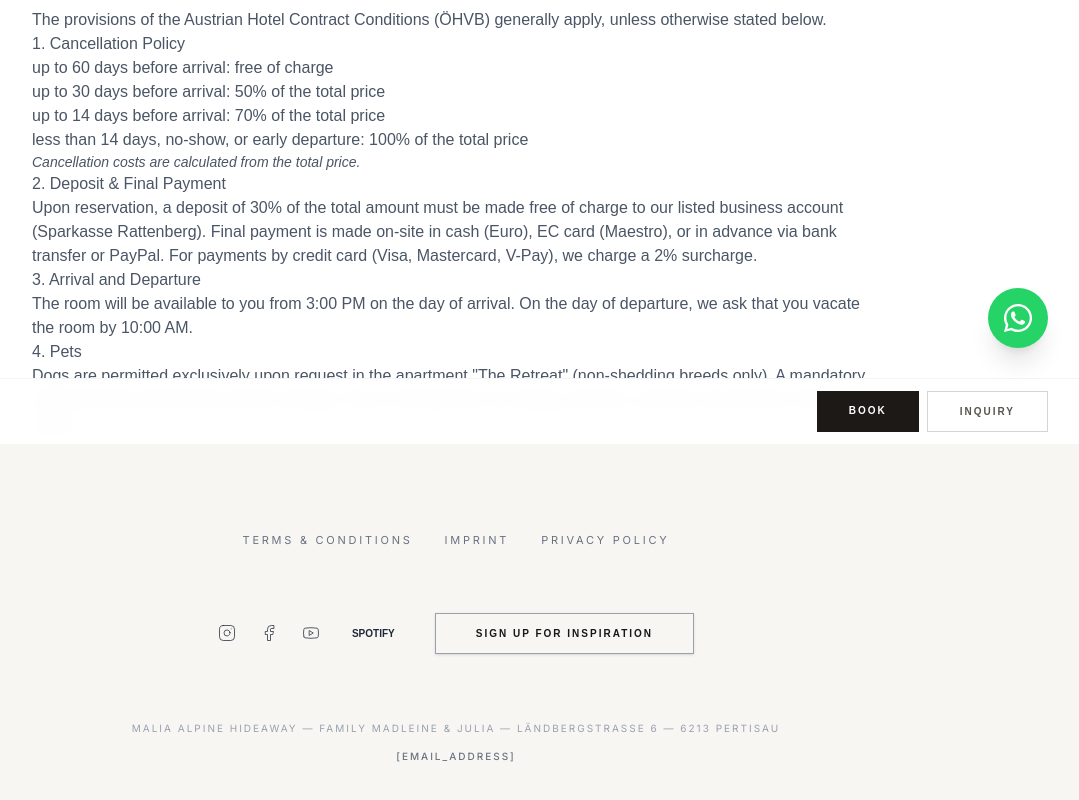
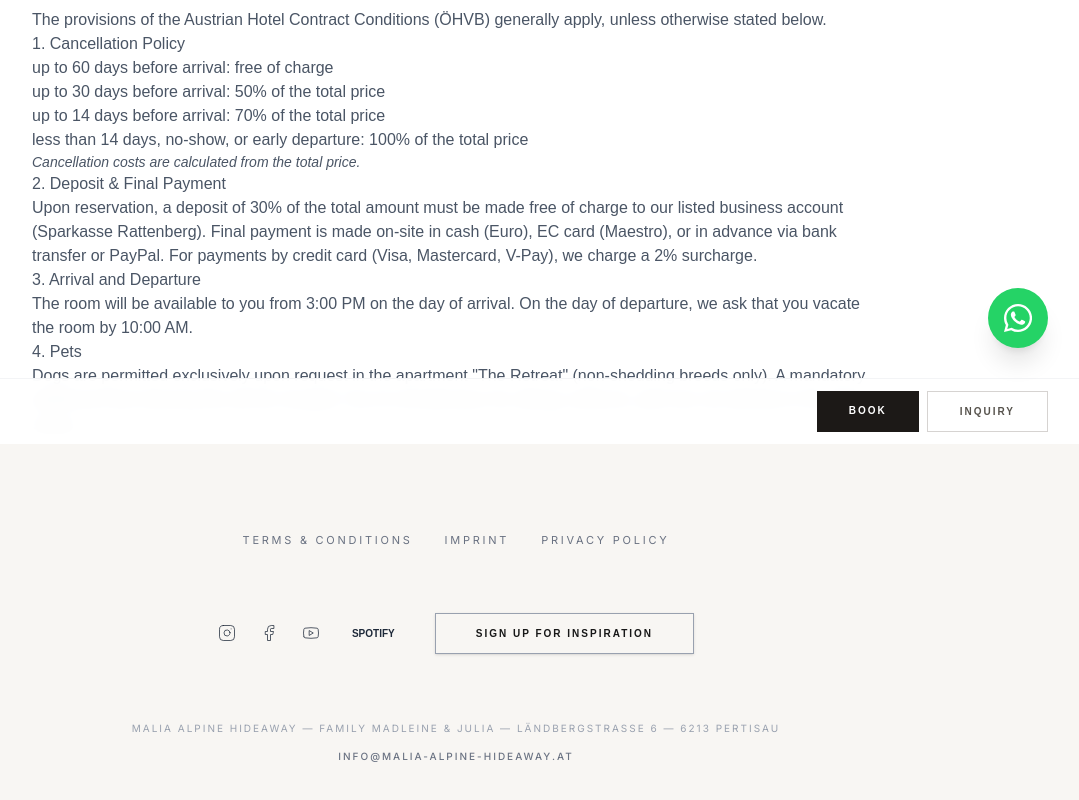
Before and after one commit to jakov000/MALIA, a Next.js app: page /en/agb in a window 1280 px wide. Shown: the part 356-1156 px from the top of the page, without its empty margins (184-1263 px from the left). Built offline with nearby package versions, Linux system fonts and the light colour scheme; a web font is replaced by a local one.

Commit message:
ui: update pagefooter based on user local changes

```diff
--- a/components/PageFooter.tsx
+++ b/components/PageFooter.tsx
@@ -32,7 +32,7 @@ export default function PageFooter() {
 
                 <div className="text-center text-[9px] md:text-[10px] uppercase tracking-[0.2em] text-gray-400 font-sans leading-loose">
                     <p>{t('address')}</p>
-                    <p className="mt-2 text-gray-500 font-medium">[EMAIL_ADDRESS]</p>
+                    <p className="mt-2 text-gray-500 font-medium">info@malia-alpine-hideaway.at</p>
                 </div>
             </div>
         </footer>
```
